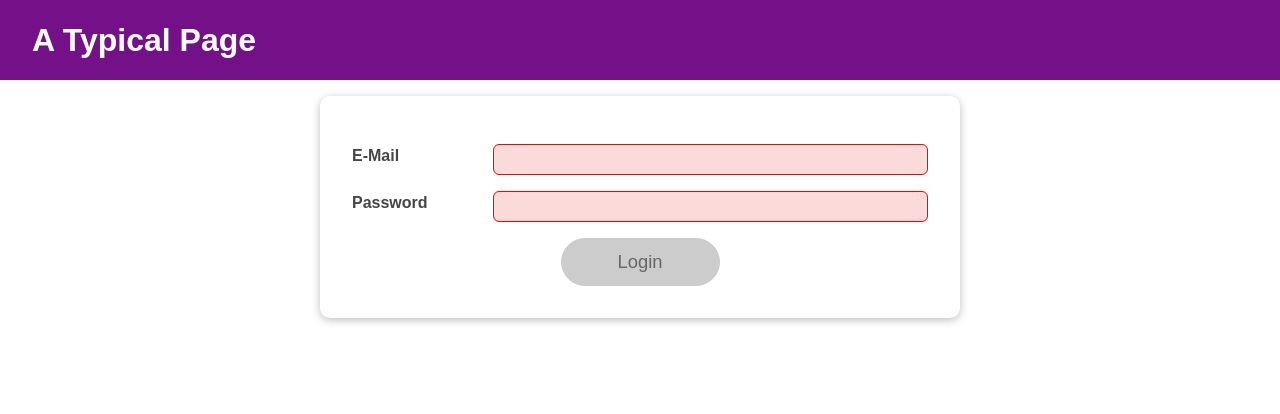
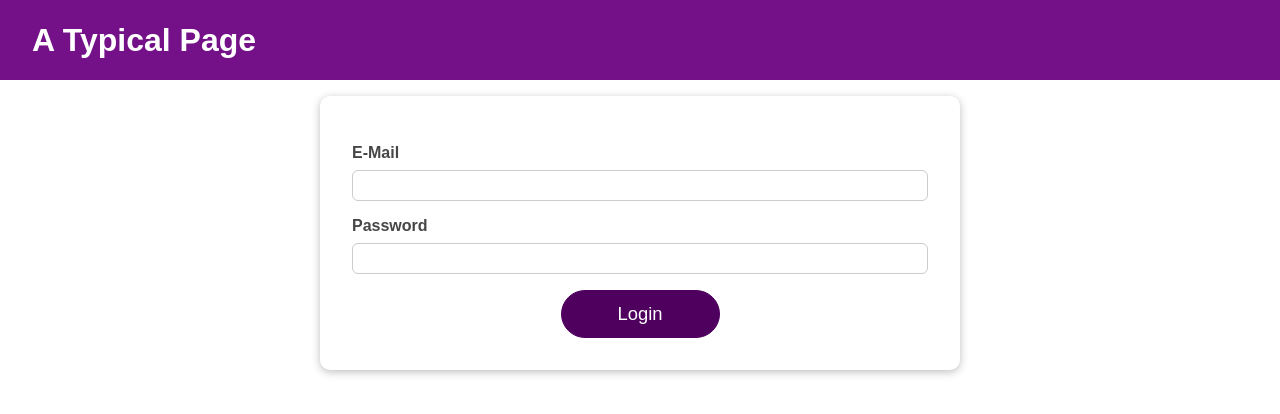
Before and after one commit to Hombre2014/react-complete-guide-login, a React (Create React App) app: page / in a window 1280 px wide. Shown: the top 414 px of the page. Built offline with nearby package versions, Linux system fonts and the light colour scheme.

Commit message:
Finished the project with Forward Refs

```diff
--- a/src/App.js
+++ b/src/App.js
@@ -1,4 +1,4 @@
-import React, { useState, useEffect } from 'react';
+import React, { useContext } from 'react';
 
 import Login from './components/Login/Login';
 import Home from './components/Home/Home';
@@ -6,36 +6,16 @@ import MainHeader from './components/MainHeader/MainHeader';
 import AuthContext from './store/auth-context';
 
 function App() {
-  const [isLoggedIn, setIsLoggedIn] = useState(false);
-
-  useEffect(() => {
-    const storedUserLogin = localStorage.getItem('isLoggedIn');
-
-    if (storedUserLogin === '1') {
-      setIsLoggedIn(true);
-    }
-  }, ([isLoggedIn]));
-
-  const loginHandler = (email, password) => {
-    // We should of course check email and password
-    // But it's just a dummy/ demo anyways
-    localStorage.setItem('isLoggedIn', '1');
-    setIsLoggedIn(true);
-  };
-
-  const logoutHandler = () => {
-    localStorage.removeItem('isLoggedIn');
-    setIsLoggedIn(false);
-  };
+  const ctx = useContext(AuthContext);
 
   return (
-    <AuthContext.Provider value={{ isLoggedIn: isLoggedIn, onLogout: logoutHandler}}>
-      <MainHeader onLogout={logoutHandler} />
+    <React.Fragment>
+      <MainHeader />
       <main>
-        {!isLoggedIn && <Login onLogin={loginHandler} />}
-        {isLoggedIn && <Home onLogout={logoutHandler} />}
+        {!ctx.isLoggedIn && <Login />}
+        {ctx.isLoggedIn && <Home />}
       </main>
-    </AuthContext.Provider>
+    </React.Fragment>
   );
 }
 
--- a/src/components/Login/Input.js
+++ b/src/components/Login/Input.js
@@ -1,22 +1,37 @@
-import React from 'react';
-import classes from './Login.module.css';
+import React, { useRef, useImperativeHandle } from 'react';
 
-const Input = (props) => {
+import classes from './Input.module.css';
+
+const Input = React.forwardRef((props, ref) => {
+  const inputRef = useRef();
+
+  const activate = () => {
+    inputRef.current.focus();
+  };
+
+  useImperativeHandle(ref, () => {
+    return {
+      focus: activate,
+    };
+  });
+
   return (
     <div
-      className={`${classes.control} ${props.inputState.isValid === false ? classes.invalid : ''
-        }`}
+      className={`${classes.control} ${
+        props.isValid === false ? classes.invalid : ''
+      }`}
     >
       <label htmlFor={props.id}>{props.label}</label>
       <input
+        ref={inputRef}
         type={props.type}
         id={props.id}
-        value={props.inputState.value}
+        value={props.value}
         onChange={props.onChange}
         onBlur={props.onBlur}
       />
     </div>
-  )
-}
+  );
+});
 
 export default Input;
--- /dev/null
+++ b/src/components/Login/Input.module.css
@@ -0,0 +1,44 @@
+.login {
+  width: 90%;
+  max-width: 40rem;
+  margin: 2rem auto;
+  padding: 2rem;
+}
+
+.control {
+  margin: 1rem 0;
+  display: flex;
+  align-items: stretch;
+  flex-direction: column;
+}
+
+.control label,
+.control input {
+  display: block;
+}
+
+.control label {
+  font-weight: bold;
+  flex: 1;
+  color: #464646;
+  margin-bottom: 0.5rem;
+}
+
+.control input {
+  flex: 3;
+  font: inherit;
+  padding: 0.35rem 0.35rem;
+  border-radius: 6px;
+  border: 1px solid #ccc;
+}
+
+.control input:focus {
+  outline: none;
+  border-color: #4f005f;
+  background: #f6dbfc;
+}
+
+.control.invalid input {
+  border-color: red;
+  background: #fbdada;
+}
--- a/src/components/Login/Login.js
+++ b/src/components/Login/Login.js
@@ -1,9 +1,16 @@
-import React, { useState, useEffect, useReducer } from 'react';
+import React, {
+  useState,
+  useEffect,
+  useReducer,
+  useContext,
+  useRef,
+} from 'react';
 
 import Card from '../UI/Card/Card';
+import Button from '../UI/Button/Button';
+import AuthContext from '../../store/auth-context';
+import Input from './Input';
 import classes from './Login.module.css';
-import Button from '../UI/Button/Button';
-import Input from './Input';
 
 const emailReducer = (state, action) => {
   if (action.type === 'USER_INPUT') {
@@ -16,14 +23,14 @@ const emailReducer = (state, action) => {
 };
 
 const passwordReducer = (state, action) => {
-  if (action.type === 'PASSWORD_INPUT') {
+  if (action.type === 'USER_INPUT') {
     return { value: action.val, isValid: action.val.trim().length > 6 };
   }
-  if (action.type === 'PASSWORD_BLUR') {
+  if (action.type === 'INPUT_BLUR') {
     return { value: state.value, isValid: state.value.trim().length > 6 };
   }
   return { value: '', isValid: false };
-}
+};
 
 const Login = (props) => {
   // const [enteredEmail, setEnteredEmail] = useState('');
@@ -32,14 +39,25 @@ const Login = (props) => {
   // const [passwordIsValid, setPasswordIsValid] = useState();
   const [formIsValid, setFormIsValid] = useState(false);
 
-  const [emailState, dispatchEmail] = useReducer(emailReducer, { value: '', isValid: false });
-  const [passwordState, dispatchPassword] = useReducer(passwordReducer, { value: '', isValid: false });
+  const [emailState, dispatchEmail] = useReducer(emailReducer, {
+    value: '',
+    isValid: null,
+  });
+  const [passwordState, dispatchPassword] = useReducer(passwordReducer, {
+    value: '',
+    isValid: null,
+  });
 
+  const authCtx = useContext(AuthContext);
+
+  const emailInputRef = useRef();
+  const passwordInputRef = useRef();
 
   useEffect(() => {
-    console.log('Effect running');
+    console.log('EFFECT RUNNING');
+
     return () => {
-      console.log('Effect cleanup');
+      console.log('EFFECT CLEANUP');
     };
   }, []);
 
@@ -49,9 +67,7 @@ const Login = (props) => {
   useEffect(() => {
     const identifier = setTimeout(() => {
       console.log('Checking form validity!');
-      setFormIsValid(
-        emailIsValid && passwordIsValid
-      );
+      setFormIsValid(emailIsValid && passwordIsValid);
     }, 500);
 
     return () => {
@@ -61,8 +77,7 @@ const Login = (props) => {
   }, [emailIsValid, passwordIsValid]);
 
   const emailChangeHandler = (event) => {
-    // setEnteredEmail(event.target.value);
-    dispatchEmail({ type: 'USER_INPUT', val: event.target.value })
+    dispatchEmail({ type: 'USER_INPUT', val: event.target.value });
 
     // setFormIsValid(
     //   event.target.value.includes('@') && passwordState.isValid
@@ -70,64 +85,55 @@ const Login = (props) => {
   };
 
   const passwordChangeHandler = (event) => {
-    // setEnteredPassword(event.target.value);
-    dispatchPassword({ type: 'PASSWORD_INPUT', val: event.target.value })
+    dispatchPassword({ type: 'USER_INPUT', val: event.target.value });
 
-    // setFormIsValid(
-    //   emailState.isValid && event.target.value.trim().length > 6
-    // );
+    // setFormIsValid(emailState.isValid && event.target.value.trim().length > 6);
   };
 
   const validateEmailHandler = () => {
-    // setEmailIsValid(emailState.isValid);
     dispatchEmail({ type: 'INPUT_BLUR' });
   };
 
   const validatePasswordHandler = () => {
-    // setPasswordIsValid(enteredPassword.trim().length > 6);
-    dispatchPassword({ type: 'PASSWORD_BLUR' });
+    dispatchPassword({ type: 'INPUT_BLUR' });
   };
 
   const submitHandler = (event) => {
     event.preventDefault();
-    props.onLogin(emailState.value, passwordState.value);
+    if (formIsValid) {
+      authCtx.onLogin(emailState.value, passwordState.value);
+    } else if (!emailIsValid) {
+      emailInputRef.current.focus();
+    } else {
+      passwordInputRef.current.focus();
+    }
   };
 
   return (
     <Card className={classes.login}>
       <form onSubmit={submitHandler}>
         <Input
-          inputState={emailState}
+          ref={emailInputRef}
+          id="email"
+          label="E-Mail"
+          type="email"
+          isValid={emailIsValid}
+          value={emailState.value}
           onChange={emailChangeHandler}
           onBlur={validateEmailHandler}
-          type={'email'}
-          label={'E-Mail'}
-          id={'email'}
         />
         <Input
-          inputState={passwordState}
+          ref={passwordInputRef}
+          id="password"
+          label="Password"
+          type="password"
+          isValid={passwordIsValid}
+          value={passwordState.value}
           onChange={passwordChangeHandler}
           onBlur={validatePasswordHandler}
-          type={'password'}
-          label={'Password'}
-          id={'password'}
         />
-        {/* <div
-          className={`${classes.control} ${
-            passwordState.isValid === false ? classes.invalid : ''
-          }`}
-        >
-          <label htmlFor="password">Password</label>
-          <input
-            type="password"
-            id="password"
-            value={passwordState.value}
-            onChange={passwordChangeHandler}
-            onBlur={validatePasswordHandler}
-          />
-        </div> */}
         <div className={classes.actions}>
-          <Button type="submit" className={classes.btn} disabled={!formIsValid}>
+          <Button type="submit" className={classes.btn}>
             Login
           </Button>
         </div>
--- a/src/components/MainHeader/Navigation.js
+++ b/src/components/MainHeader/Navigation.js
@@ -1,6 +1,6 @@
 import React, { useContext } from 'react';
+
 import AuthContext from '../../store/auth-context';
-
 import classes from './Navigation.module.css';
 
 const Navigation = () => {
--- a/src/index.js
+++ b/src/index.js
@@ -3,6 +3,11 @@ import ReactDOM from 'react-dom/client';
 
 import './index.css';
 import App from './App';
+import { AuthContextProvider } from './store/auth-context';
 
 const root = ReactDOM.createRoot(document.getElementById('root'));
-root.render(<App />);
+root.render(
+  <AuthContextProvider>
+    <App />
+  </AuthContextProvider>
+);
--- a/src/store/auth-context.js
+++ b/src/store/auth-context.js
@@ -1,4 +1,4 @@
-import React, { useState } from 'react';
+import React, { useState, useEffect } from 'react';
 
 const AuthContext = React.createContext({
   isLoggedIn: false,
@@ -9,11 +9,21 @@ const AuthContext = React.createContext({
 export const AuthContextProvider = (props) => {
   const [isLoggedIn, setIsLoggedIn] = useState(false);
 
+  useEffect(() => {
+    const storedUserLoggedInInformation = localStorage.getItem('isLoggedIn');
+
+    if (storedUserLoggedInInformation === '1') {
+      setIsLoggedIn(true);
+    }
+  }, []);
+
   const logoutHandler = () => {
+    localStorage.removeItem('isLoggedIn');
     setIsLoggedIn(false);
   };
 
   const loginHandler = () => {
+    localStorage.setItem('isLoggedIn', '1');
     setIsLoggedIn(true);
   };
 
```
Also changed, not shown: 1 other file (tests, documents, lock files or other folders).
